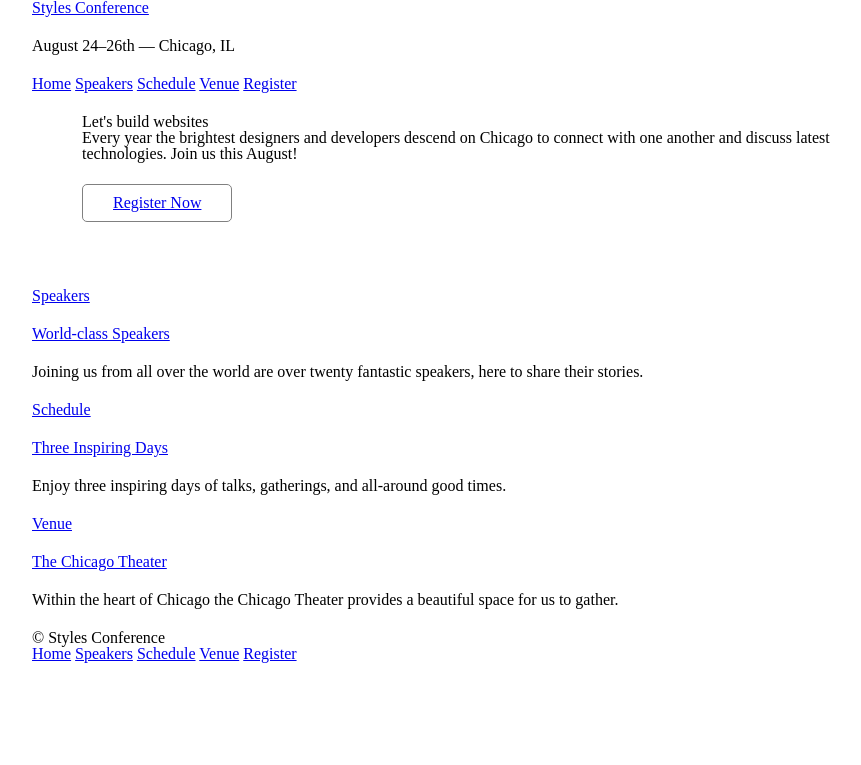
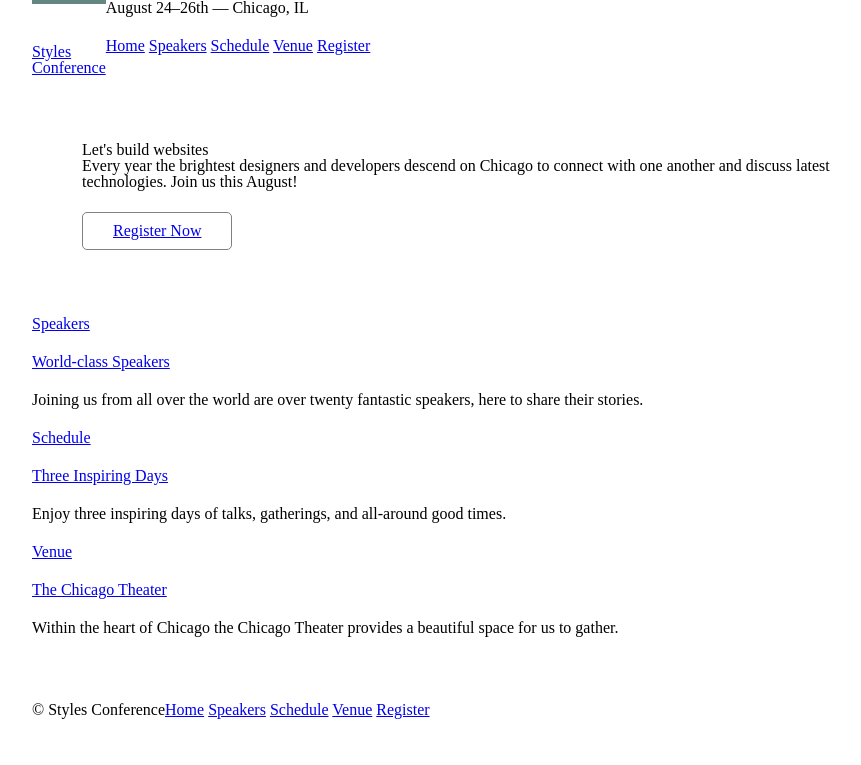
Before and after one commit to atungare/htmlcss, a plain HTML site: page index.html in a window 1280 px wide. Shown: the whole page, without its empty margins (158-1019 px from the left). Drawn offline with Linux system fonts and the light colour scheme.

Commit message:
lesson 5 pt 1: float and clearfix

```diff
--- a/assets/stylesheets/main.css
+++ b/assets/stylesheets/main.css
@@ -55,3 +55,51 @@ h1, h3, h4, h5, p {
 .hero {
   padding: 22px 80px 66px 80px;
 }
+
+/*
+  ========================================
+  Clearfix
+  ========================================
+*/
+
+.group:before,
+.group:after {
+  content: "";
+  display: table;
+}
+
+.group:after {
+  clear: both;
+}
+
+.group {
+  clear: both;
+  *zoom: 1;
+}
+
+/*
+  ========================================
+  Primary header
+  ========================================
+*/
+
+.logo {
+  border-top: 4px solid #648880;
+  padding: 40px 0 22px 0;
+  float: left;
+}
+
+/*
+  ========================================
+  Primary footer
+  ========================================
+*/
+
+.primary-footer {
+  padding-top: 44px;
+  padding-bottom: 44px;
+}
+
+.primary-footer small {
+  float: left;
+}
--- a/index.html
+++ b/index.html
@@ -7,9 +7,9 @@
     <link rel="stylesheet" href="assets/stylesheets/main.css">
   </head>
   <body>
-    <header class="container">
-      <h1>
-        <a href="index.html">Styles Conference</a>
+    <header class="container group">
+      <h1 class="logo">
+        <a href="index.html">Styles <br> Conference</a>
       </h1>
       <h3>August 24&ndash;26th &mdash; Chicago, IL</h3>
       <nav>
@@ -48,7 +48,7 @@
         <p>Within the heart of Chicago the Chicago Theater provides a beautiful space for us to gather.</p>
       </section>
     </section>
-    <footer class="container">
+    <footer class="primary-footer container group">
       <small>&copy; Styles Conference</small>
       <nav>
         <a href="index.html">Home</a>
```
